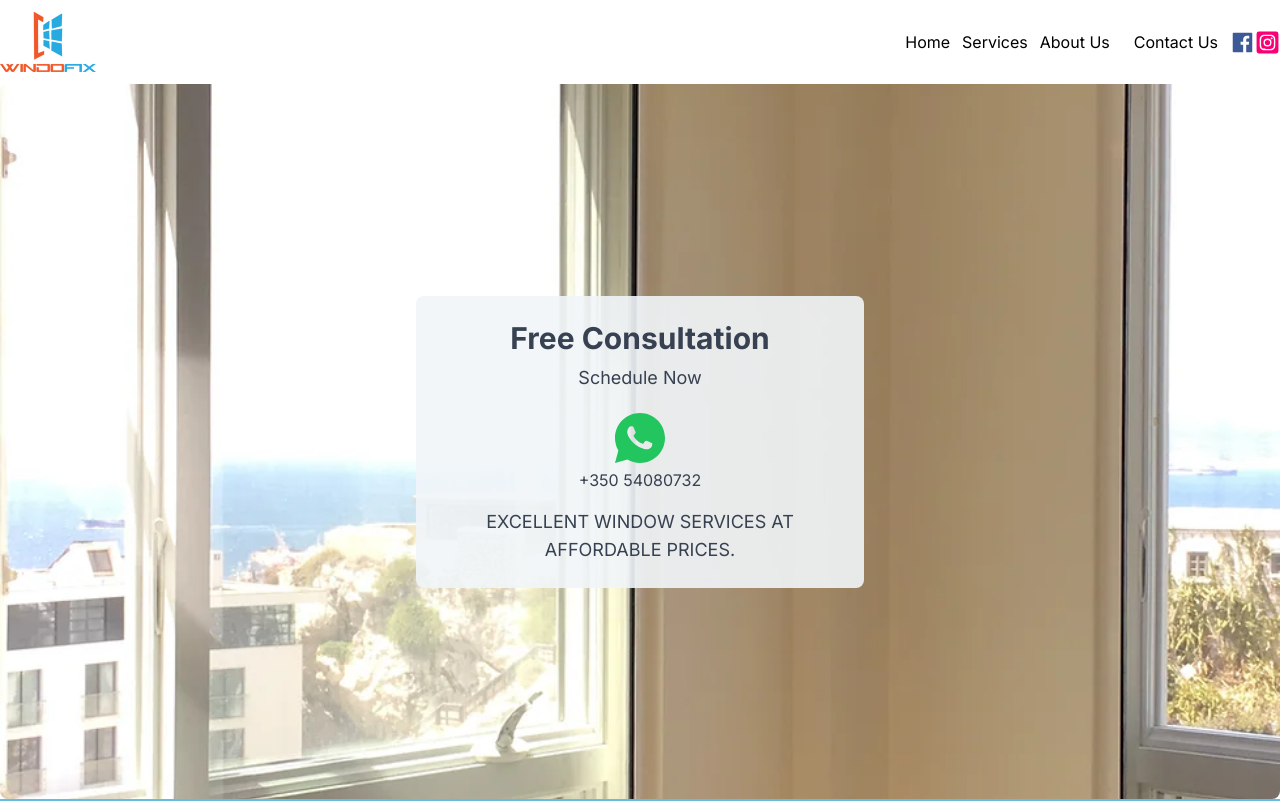
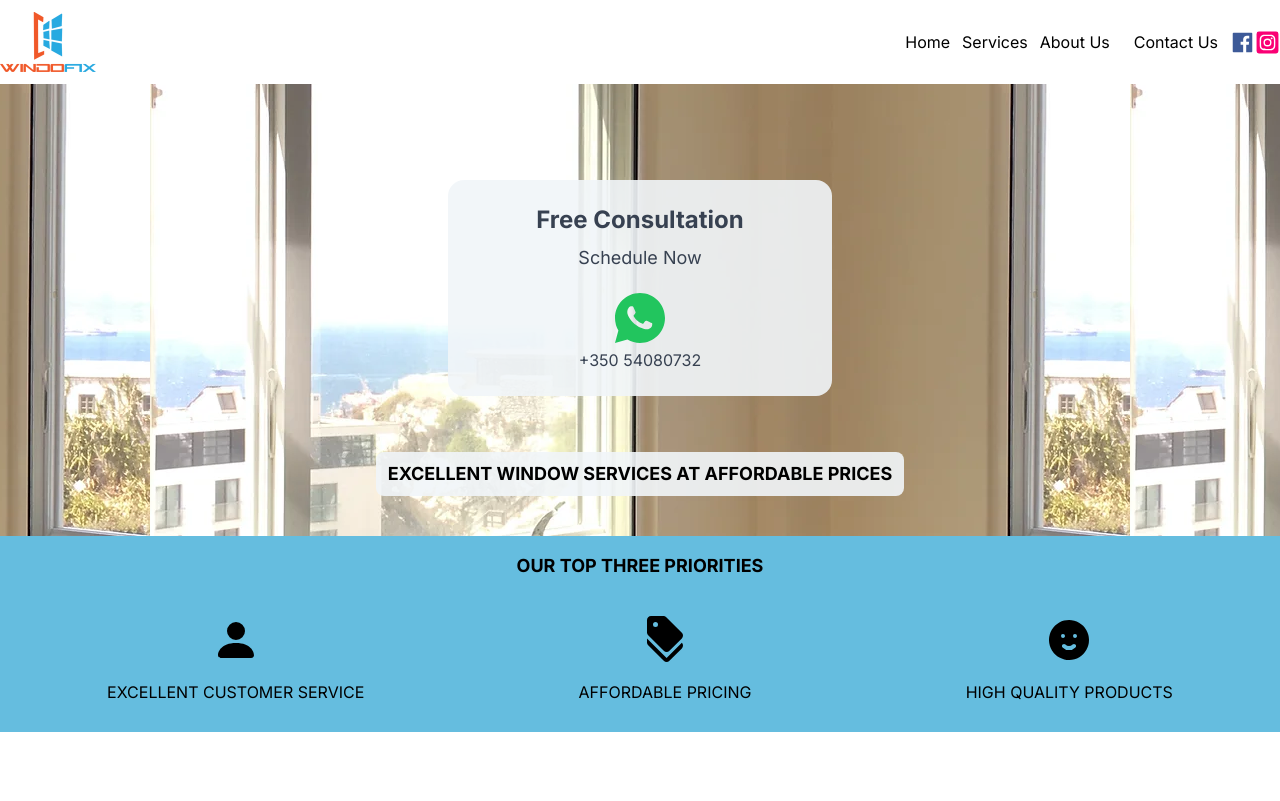
Before and after one commit to ElAndy94/windowfix, a Next.js app: page / in a window 1280 px wide. Shown: the top 801 px of the page. Built offline with nearby package versions, Linux system fonts and the light colour scheme.

Commit message:
changed the landing page styles

```diff
--- a/app/components/landing/Page.tsx
+++ b/app/components/landing/Page.tsx
@@ -4,27 +4,29 @@
 const Landing = () => {
   return (
     <section
-      className="bg-center flex items-center rounded-lg"
+      className="bg-center flex items-center mx-auto py-10"
       style={{
         backgroundImage: 'url("/assets/landing1.webp")',
-        backgroundSize: "cover",
-        height: "calc(100vh - 85px)",
+        // backgroundSize: "cover",
+        // height: "calc(100vh - 85px)",
       }}
     >
-      <div className="bg-slate-100 bg-opacity-90 p-6 mx-auto max-w-md rounded-lg text-center">
+      <div className="mx-auto">
+        <div className="bg-slate-100 bg-opacity-90 p-6 mx-auto max-w-sm rounded-2xl text-center my-14">
           <Link
             href="https://api.whatsapp.com/send?phone=35054080732"
             target="_blank"
             className="text-gray-700 hover:text-gray-800 transition-colors"
           >
-          <h3 className="text-3xl font-bold mb-2">Free Consultation</h3>
+            <h3 className="text-2xl font-bold mb-2">Free Consultation</h3>
             <p className="text-lg">Schedule Now</p>
             <RiWhatsappFill className="text-6xl mt-4 text-green-500 mx-auto hover:translate-y-[-10px] transition duration-300" />
             <p>+350 54080732</p>
-          <p className="mt-4 text-lg">
-            EXCELLENT WINDOW SERVICES AT AFFORDABLE PRICES.
+          </Link>
+        </div>
+        <p className="mt-10 md:text-lg bg-slate-100 bg-opacity-90 px-3 py-2 rounded-lg font-bold text-xs">
+          EXCELLENT WINDOW SERVICES AT AFFORDABLE PRICES
         </p>
-        </Link>
       </div>
     </section>
   );
```
Lines whose indentation alone changed are shown as unchanged.
